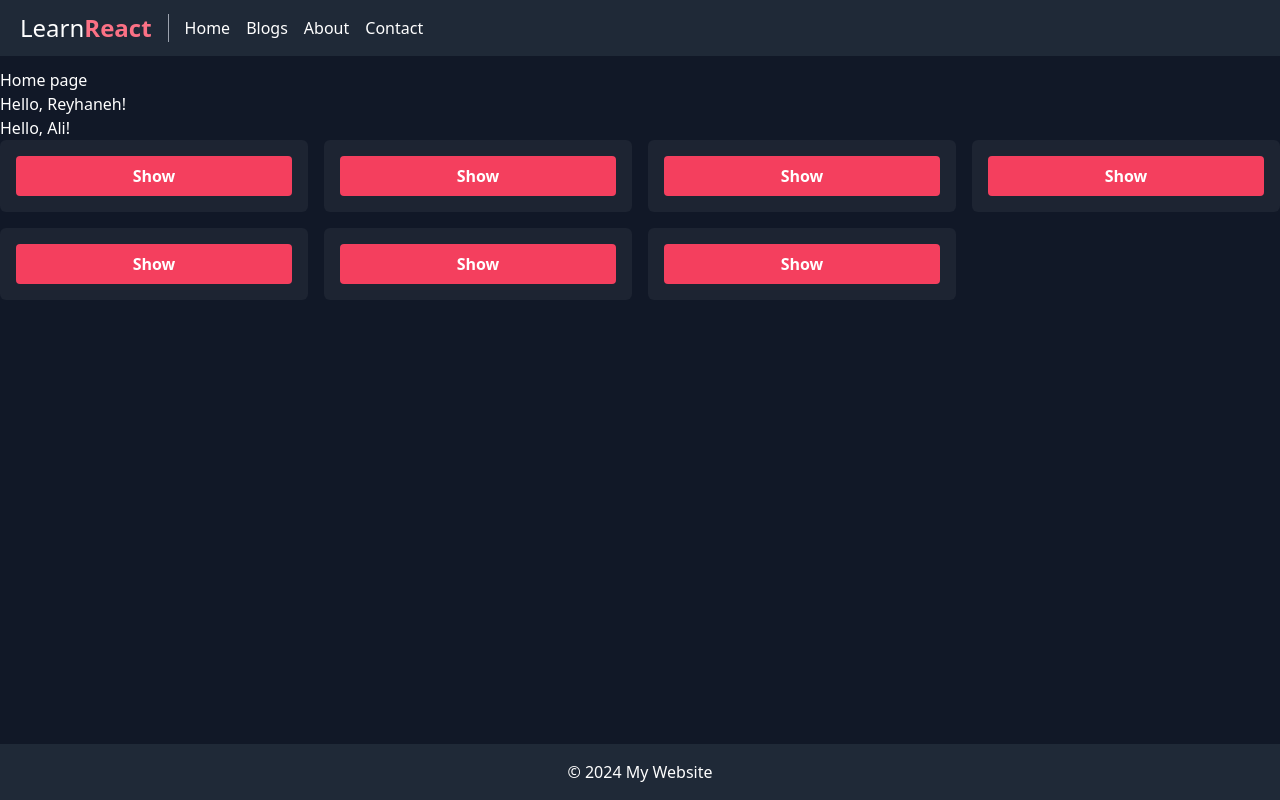
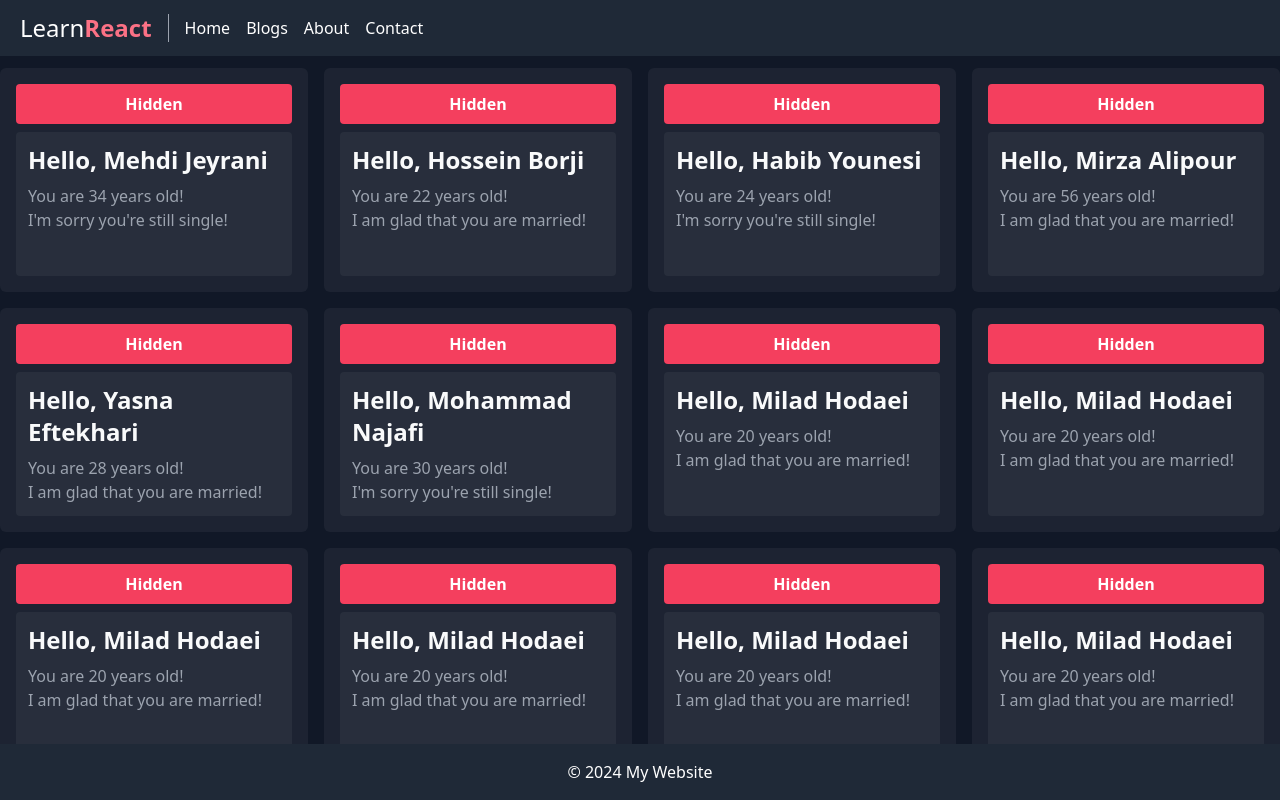
Before and after one commit to mehdijeyranii/react, a React (Vite) app: page / in a window 1280 px wide. Built offline with nearby package versions, Linux system fonts and the light colour scheme.

Commit message:
Settings and styling of some components

```diff
--- a/src/components/Message.tsx
+++ b/src/components/Message.tsx
@@ -7,7 +7,7 @@ type MessageProps = {
 };
 
 const Message = (props: MessageProps) => {
-    const [show, setShow] = useState<boolean>(false);
+    const [show, setShow] = useState<boolean>(true);
     const { name, age, isMarried } = props;
 
     const handleClick = () => {
@@ -23,7 +23,7 @@ const Message = (props: MessageProps) => {
                 {show ? "Hidden" : "Show"}
             </button>
             {show && (
-                <div className="p-3 bg-gray-50/5 mt-2 rounded">
+                <div className="min-h-36 p-3 bg-gray-50/5 mt-2 rounded">
                     <h5 className="text-2xl font-bold text-gray-50 mb-2">
                         Hello, {name}
                     </h5>
--- a/src/index.css
+++ b/src/index.css
@@ -7,3 +7,15 @@
         @apply bg-gray-900 text-white;
     }
 }
+
+@layer utilities {
+    .scrollbar::-webkit-scrollbar {
+        @apply w-1
+    }
+    .scrollbar::-webkit-scrollbar-thumb {
+        @apply bg-rose-500
+    }
+    .scrollbar::-webkit-scrollbar-track {
+        @apply bg-gray-800
+    }
+}
--- a/src/layouts/MainLayout.tsx
+++ b/src/layouts/MainLayout.tsx
@@ -8,9 +8,9 @@ interface MainLayoutProps {
 
 const MainLayout: React.FC<MainLayoutProps> = ({ children }) => {
     return (
-        <div className="min-h-dvh relative">
+        <div className="h-dvh relative overflow-hidden">
             <Header />
-            {children}
+            <div className="h-[calc(100vh-7rem)] overflow-y-auto scrollbar ">{children}</div>
             <Footer />
         </div>
     );
--- a/src/pages/Home.tsx
+++ b/src/pages/Home.tsx
@@ -1,13 +1,9 @@
 import Container from "../components/Container";
-import Greeting from "../components/Greeting";
 import Message from "../components/Message";
 
 const Home = () => {
     return (
         <Container>
-            <h2>Home page</h2>
-            <Greeting name="Reyhaneh" />
-            <Greeting name="Ali" />
             <div className="grid grid-cols-4 gap-4">
                 <Message name="Mehdi Jeyrani" age={34} isMarried={false} />
                 <Message name="Hossein Borji" age={22} isMarried={true} />
@@ -16,6 +12,11 @@ const Home = () => {
                 <Message name="Yasna Eftekhari" age={28} isMarried={true} />
                 <Message name="Mohammad Najafi" age={30} isMarried={false} />
                 <Message name="Milad Hodaei" age={20} isMarried={true} />
+                <Message name="Milad Hodaei" age={20} isMarried={true} />
+                <Message name="Milad Hodaei" age={20} isMarried={true} />
+                <Message name="Milad Hodaei" age={20} isMarried={true} />
+                <Message name="Milad Hodaei" age={20} isMarried={true} />
+                <Message name="Milad Hodaei" age={20} isMarried={true} />
             </div>
         </Container>
     );
```
